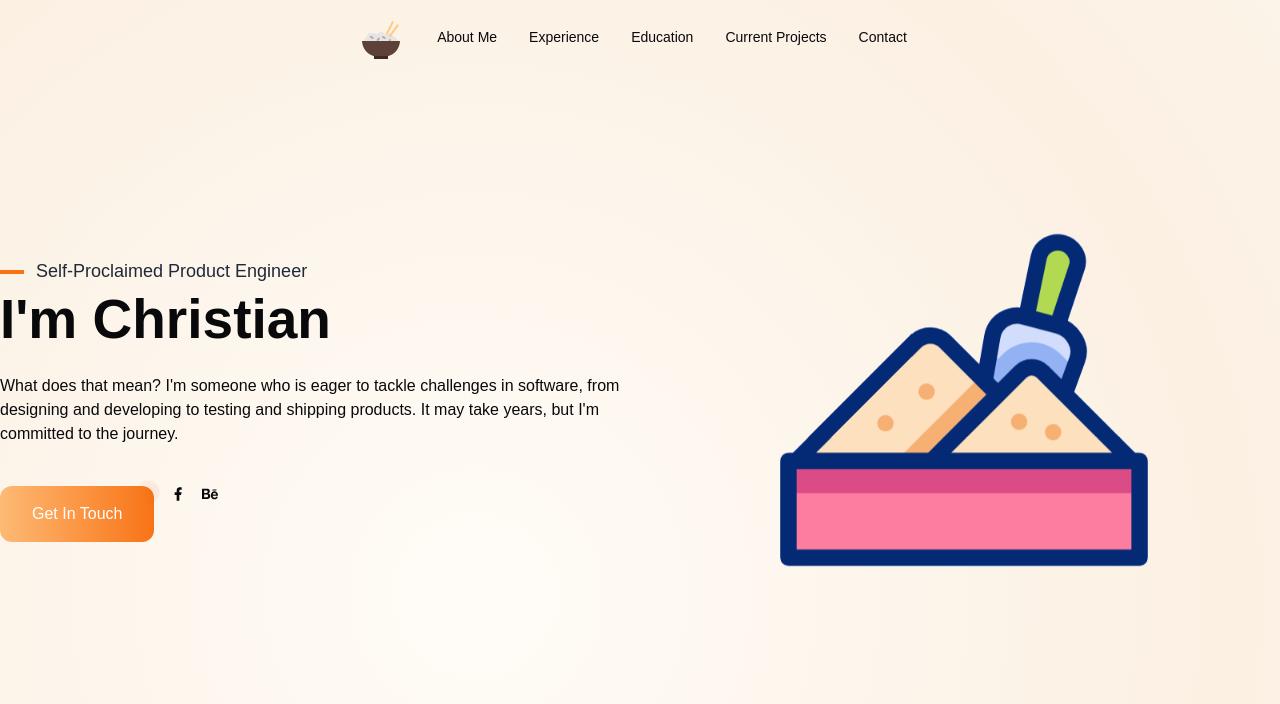
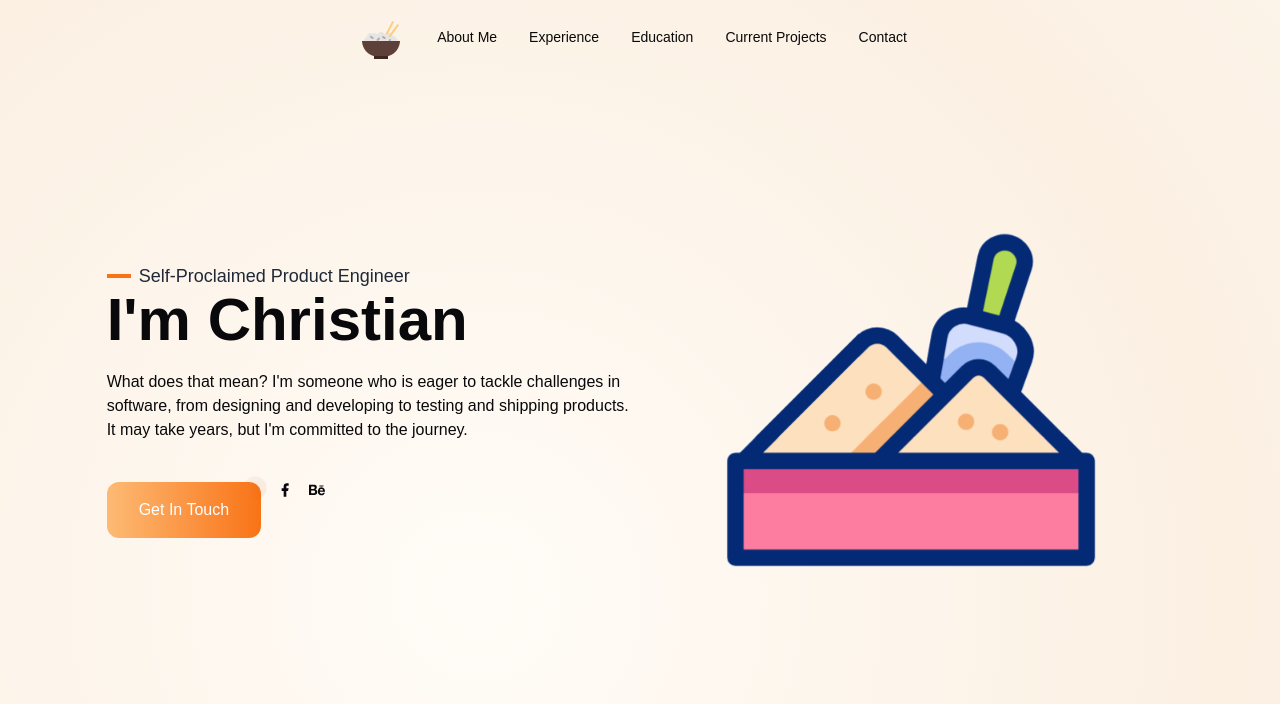
Before and after one commit to chvaldez10/personal-site, a Next.js app in the folder chvaldez10/: page / in a window 1280 px wide. Shown: the top 704 px of the page. Built offline with nearby package versions, Linux system fonts and the light colour scheme.

Commit message:
fix text sizes in pixels

```diff
--- a/chvaldez10/src/components/core/hero/AboutMeJumbotron.tsx
+++ b/chvaldez10/src/components/core/hero/AboutMeJumbotron.tsx
@@ -13,7 +13,7 @@ const AboutMeJumbotron = () => {
     <div
       className={`${styles.gradientBackground} h-screen flex flex-col justify-center items-center`}
     >
-      <div className="container grid grid-cols-1 md:grid-cols-2 items-center md:gap-4">
+      <div className="container grid grid-cols-1 md:grid-cols-2 items-center md:gap-4 w-10/12">
         <AboutDescription />
 
         {/* Image  */}
@@ -37,20 +37,20 @@ const AboutDescription = () => {
   return (
     <div className="content">
       {/* top label */}
-      <div className="flex items-center gap-3">
+      <div className="flex items-center gap-2">
         <hr className="w-6 h-1 bg-orange-500 border-none" />
-        <span className="md:text-[18px] font-medium text-gray-800">
+        <span className="md:text-lg font-medium text-gray-800">
           Self-Proclaimed Product Engineer
         </span>
       </div>
 
       {/* Header */}
-      <p className="text-[40px] lg:text-[45px] xl:text-[55px] font-bold leading-tight mt-5 sm:mt-0">
+      <p className="text-4xl lg:text-5xl xl:text-6xl font-bold leading-tight mt-5 sm:mt-0">
         I&apos;m Christian
       </p>
 
       {/* Subheader */}
-      <p className="mt-5 md:text-md">
+      <p className="mt-5 md:text-base">
         What does that mean? I&apos;m someone who is eager to tackle challenges
         in software, from designing and developing to testing and shipping
         products. It may take years, but I&apos;m committed to the journey.
@@ -58,7 +58,7 @@ const AboutDescription = () => {
 
       {/* Buttons */}
       <div className="flex gap-4 mt-10">
-        <button className="font-medium text-[16px] flex items-center px-5 py-3 md:py-4 md:px-8 rounded-xl capitalize bg-gradient-to-r from-orange-300 to-orange-500 hover:from-pink-500 hover:to-yellow-500 relative gap-2 transition duration-300 hover:scale-105 text-white shadow-glass">
+        <button className="font-medium text-base flex items-center px-5 py-3 md:py-4 md:px-8 rounded-xl capitalize bg-gradient-to-r from-orange-300 to-orange-500 hover:from-pink-500 hover:to-yellow-500 relative gap-2 transition duration-300 hover:scale-105 text-white shadow-glass">
           Get In Touch
           <span className="animate-ping absolute right-0 top-0 w-3 h-3 rounded-full bg-gradient-to-r from-orange-400 to-orange-700"></span>
         </button>
```
